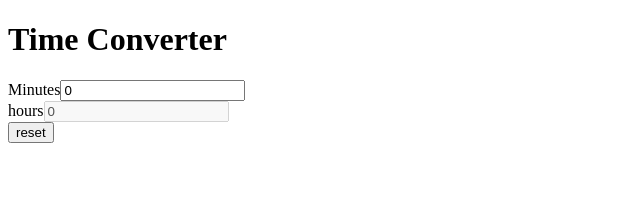
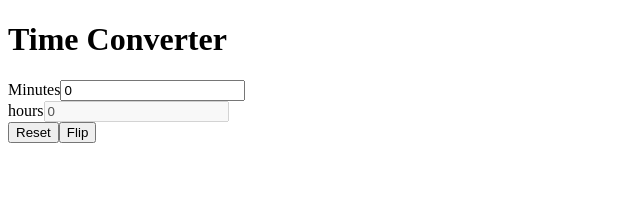
Before and after one commit to YoYag/Nico_React_220728, a React (Create React App) app: page / in a window 1280 px wide. Shown: the top 212 px of the page, without its empty margins (0-640 px from the left). Built offline with nearby package versions, Linux system fonts and the light colour scheme.

Commit message:
Flip 버튼 구현

```diff
--- a/src/App.js
+++ b/src/App.js
@@ -2,10 +2,12 @@ import React from "react";
 
 function App() {
   const [minutes, setMinutes] = React.useState(0);
+  const [flipped, setFlipped] = React.useState(false);
   const onChange = (event) => {
     setMinutes(event.target.value);
   };
   const reset = () => setMinutes(0);
+  const onFlip = () => setFlipped((current) => !current);
   return (
     <div>
       <h1>Time Converter</h1>
@@ -17,6 +19,7 @@ function App() {
           placeholder="Minutes"
           type="number"
           onChange={onChange}
+          disabled={flipped === true}
         />
       </div>
       <div>
@@ -26,10 +29,11 @@ function App() {
           id="hours"
           placeholder="Hours"
           type="number"
-          disabled
+          disabled={flipped === false}
         />
       </div>
-      <button onClick={reset}>reset</button>
+      <button onClick={reset}>Reset</button>
+      <button onClick={onFlip}>Flip</button>
     </div>
   );
 }
```
